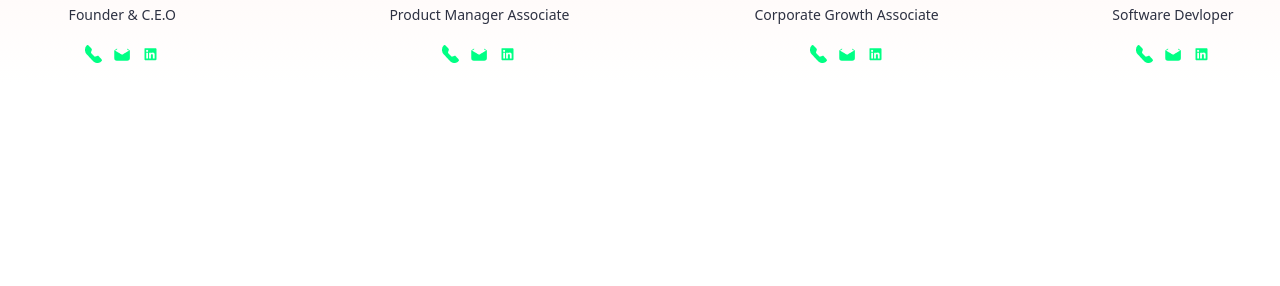
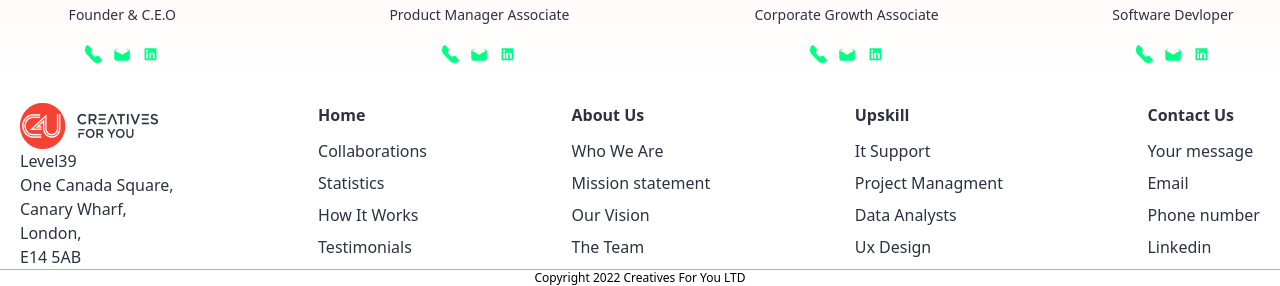
Before and after one commit to alifrayhan1/tailwindassignment-2, a website built with Vite: page index.html in a window 1280 px wide. Shown: the part 1699-1985 px from the top of the page. Before the commit the page ends 1802 px from the top, so only its background shows below. Built offline with nearby package versions, Linux system fonts and the light colour scheme; files whose address does not match are found by name.

Commit message:
fottter comp

```diff
--- a/index.html
+++ b/index.html
@@ -242,6 +242,59 @@
     </div>
   </section>
 
+  <section>
+    <div class="sm:flex justify-between mx-5">
+    <div class="">
+      <img src="image/brandlogo.png" alt="brandlogo">
+      <address class="not-italic text-dark">
+        Level39 <br>
+        One Canada Square, <br>
+        Canary Wharf, <br>
+        London,<br>
+        E14 5AB
+      </address>
+    </div>
+    <div class="">
+      <ul class="text-dark sm:border-none border-t border-[#A6AEBF]">
+        <li class="mb-3"><a class="font-bold" href="#">Home</a></li>
+        <li class="mb-2"><a href="#">Collaborations</a></li>
+        <li class="mb-2"><a href="#">Statistics</a></li>
+        <li class="mb-2"><a href="#">How It Works</a></li>
+        <li><a href="#">Testimonials</a></li>
+      </ul>
+    </div>
+    <div class="">
+      <ul class="text-dark sm:border-none border-t border-[#A6AEBF]">
+        <li class="mb-3"><a class="font-bold" href="#">About Us</a></li>
+        <li class="mb-2"><a href="#">Who We Are</a></li>
+        <li class="mb-2"><a href="#">Mission statement </a></li>
+        <li class="mb-2"><a href="#">Our Vision </a></li>
+        <li><a href="#">The  Team </a></li>
+      </ul>
+    </div>
+    <div class="">
+      <ul class="text-dark sm:border-none border-t border-[#A6AEBF]">
+        <li class="mb-3"><a class="font-bold" href="#">Upskill</a></li>
+        <li class="mb-2"><a href="#">It Support </a></li>
+        <li class="mb-2"><a href="#">Project Managment </a></li>
+        <li class="mb-2"><a href="#">Data Analysts</a></li>
+        <li><a href="#">Ux Design</a></li>
+      </ul>
+    </div>
+    <div class="">
+      <ul class="text-dark sm:border-none border-t border-[#A6AEBF]">
+        <li class="mb-3"><a class="font-bold" href="#">Contact Us </a></li>
+        <li class="mb-2"><a href="#">Your message </a></li>
+        <li class="mb-2"><a href="#">Email </a></li>
+        <li class="mb-2"><a href="#">Phone number </a></li>
+        <li><a href="#">Linkedin</a></li>
+      </ul>
+    </div>
+  </div>
+  <div class="border-t border-[#A6AEBF]">
+    <p class="flex justify-center text-xs">Copyright 2022 Creatives For You LTD</p>
+  </div>
+  </section>
 
 
 
```
